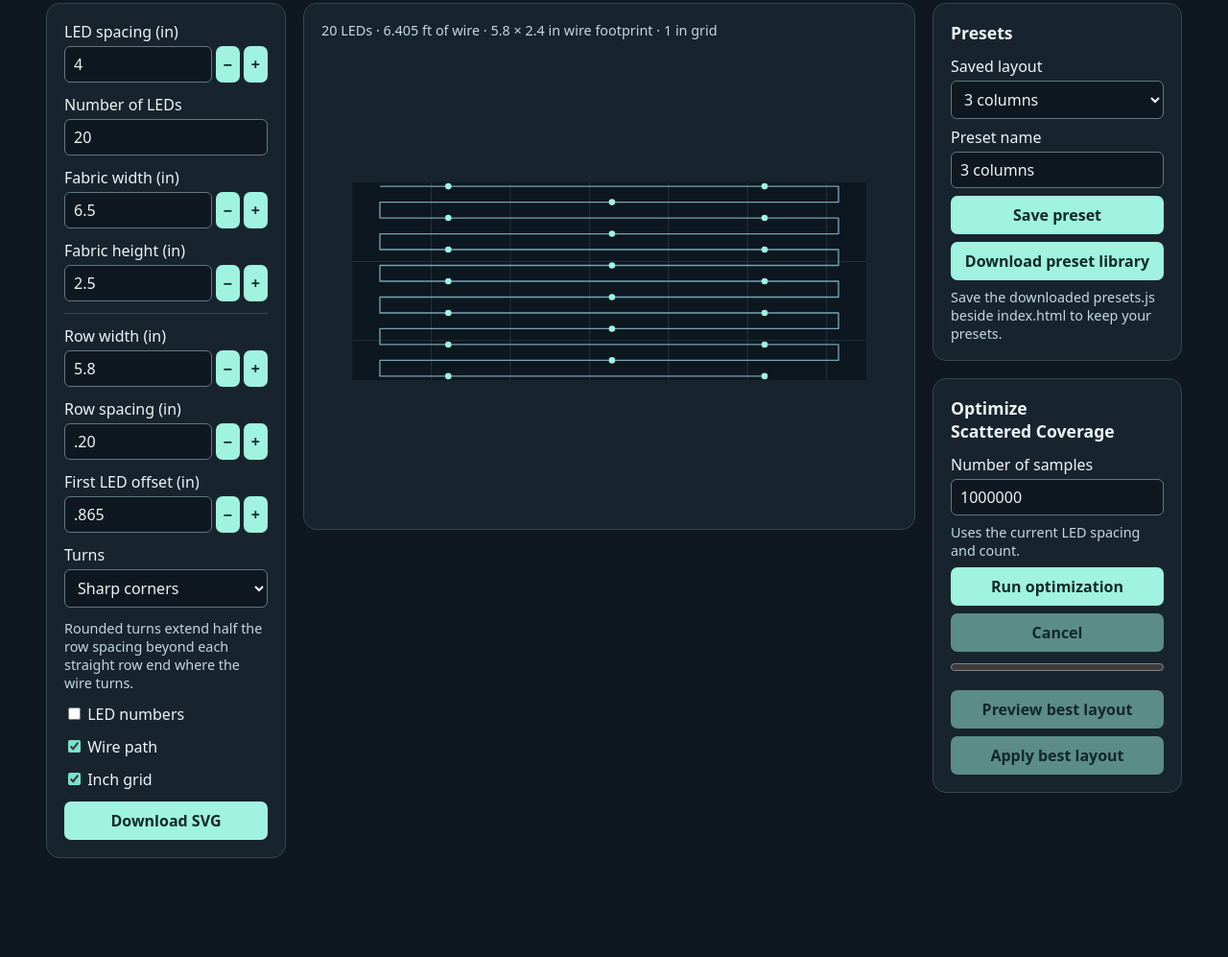
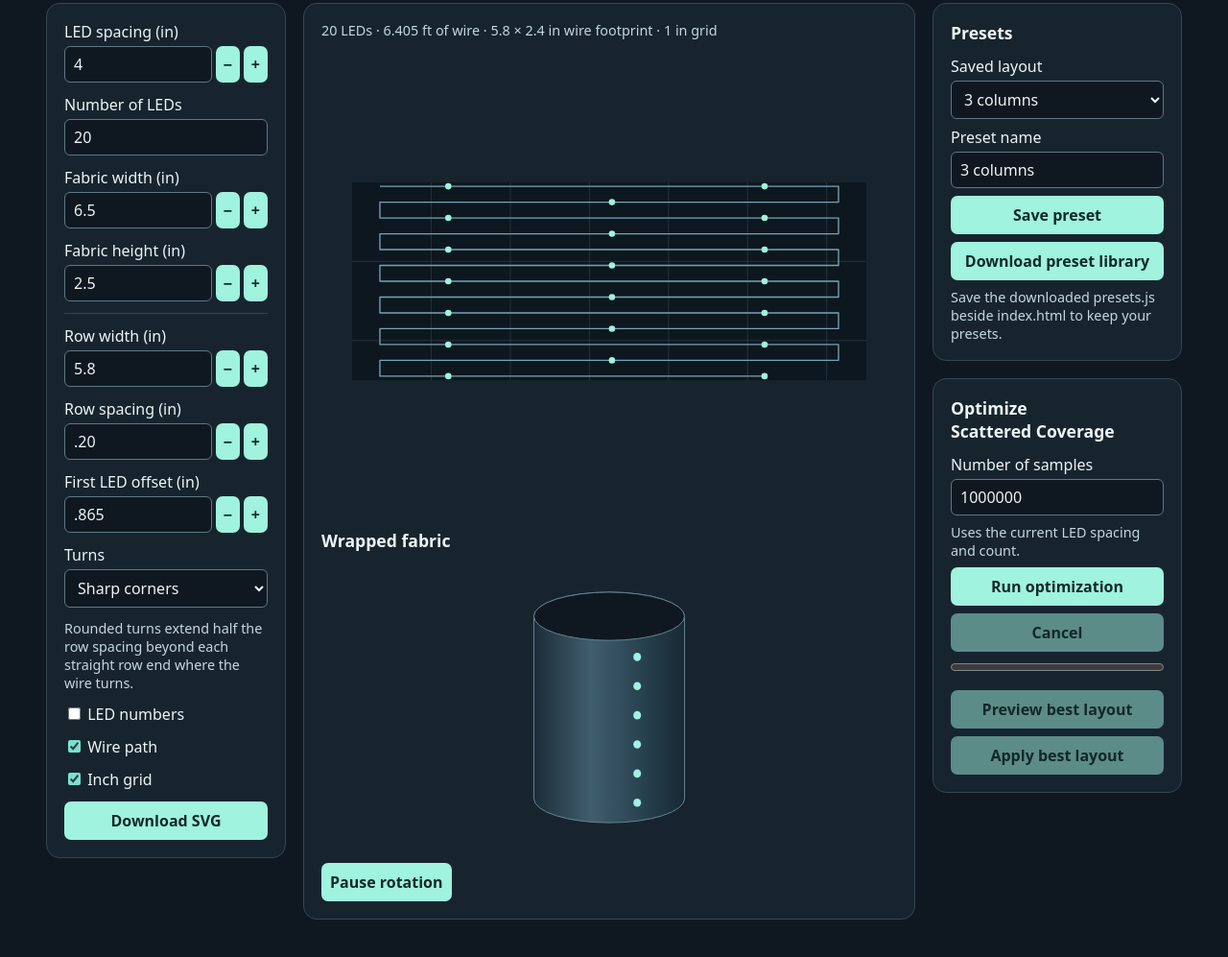
Before and after one commit to ForrestTrepte/LEDStringFabricLayout, a plain HTML site: page index.html in a window 1280 px wide. Shown: the part 129-1126 px from the top of the page at 96% size. Before the commit the page ends 1071 px from the top, so only its background shows below. Drawn offline with Linux system fonts and the light colour scheme.

Commit message:
cylinder visualization

```diff
--- a/index.html
+++ b/index.html
@@ -144,6 +144,11 @@
     border-radius: 8px
   }
 
+  .cylinder-preview { display: grid; gap: 10px; margin-top: 18px }
+  .cylinder-preview h2 { margin: 0; font-size: 1.1rem }
+  .cylinder-preview canvas { display: block; width: 100%; height: clamp(220px, 38vh, 420px); border-radius: 8px }
+  .cylinder-preview button { justify-self: start }
+
   @media (max-width: 950px) {
     .layout {
       grid-template-columns: 250px minmax(0, 1fr)
@@ -192,6 +197,11 @@
     <section aria-label="Layout preview">
       <p id="summary" role="status"></p>
       <svg id="preview" xmlns="http://www.w3.org/2000/svg" role="img" aria-label="Serpentine LED layout"></svg>
+      <div class="cylinder-preview">
+        <h2>Wrapped fabric</h2>
+        <canvas id="cylinder" role="img" aria-label="Cylinder showing LEDs wrapped around the fabric"></canvas>
+        <button id="rotate-cylinder" type="button">Pause rotation</button>
+      </div>
     </section>
     <div class="sidebar">
       <section id="preset-controls" aria-labelledby="preset-heading">
@@ -232,6 +242,114 @@
   const presetFields = ['pitch', 'width', 'gap', 'count', 'offset', 'turn', 'diagonalLead', ...continuationFields, 'labels', 'wire', 'grid'];
   const svgNS = 'http://www.w3.org/2000/svg';
   const inches = new Intl.NumberFormat('en-US', { maximumFractionDigits: 3 });
+  const cylinder = document.querySelector('#cylinder');
+  const cylinderContext = cylinder.getContext('2d');
+  const rotateCylinder = document.querySelector('#rotate-cylinder');
+  let wrappedLayout;
+  let rotation = 0;
+  let rotating = !matchMedia('(prefers-reduced-motion: reduce)').matches;
+  let lastFrame;
+  let frame;
+
+  function drawCylinder() {
+    const ctx = cylinderContext;
+    if (!ctx) return;
+    const { clientWidth, clientHeight } = cylinder;
+    if (!clientWidth || !clientHeight) return;
+    const pixelRatio = window.devicePixelRatio || 1;
+    const canvasWidth = Math.round(clientWidth * pixelRatio);
+    const canvasHeight = Math.round(clientHeight * pixelRatio);
+    if (cylinder.width !== canvasWidth || cylinder.height !== canvasHeight) {
+      cylinder.width = canvasWidth;
+      cylinder.height = canvasHeight;
+    }
+    ctx.setTransform(pixelRatio, 0, 0, pixelRatio, 0, 0);
+    ctx.clearRect(0, 0, clientWidth, clientHeight);
+    if (!wrappedLayout) return;
+
+    const { width, height, leds } = wrappedLayout;
+    const radius = width / (2 * Math.PI);
+    const tilt = .32;
+    const scale = Math.min(clientWidth * .82 / (2 * radius), clientHeight * .79 / (height + 2 * radius * tilt));
+    const rx = radius * scale;
+    const ry = rx * tilt;
+    const cx = clientWidth / 2;
+    const top = (clientHeight - height * scale) / 2;
+    const bottom = top + height * scale;
+    const shade = ctx.createLinearGradient(cx - rx, 0, cx + rx, 0);
+    shade.addColorStop(0, '#1b2d38');
+    shade.addColorStop(.38, '#415e6d');
+    shade.addColorStop(.68, '#2b4553');
+    shade.addColorStop(1, '#172934');
+
+    ctx.beginPath();
+    ctx.moveTo(cx - rx, top);
+    ctx.lineTo(cx - rx, bottom);
+    ctx.ellipse(cx, bottom, rx, ry, 0, Math.PI, 0, true);
+    ctx.lineTo(cx + rx, top);
+    ctx.ellipse(cx, top, rx, ry, 0, 0, Math.PI, true);
+    ctx.fillStyle = shade;
+    ctx.fill();
+    ctx.strokeStyle = '#668390';
+    ctx.stroke();
+    ctx.beginPath();
+    ctx.ellipse(cx, top, rx, ry, 0, 0, 2 * Math.PI);
+    ctx.fillStyle = '#0f1820';
+    ctx.fill();
+    ctx.stroke();
+
+    const seamDepth = Math.cos(rotation);
+    if (seamDepth > 0) {
+      const seamX = cx + rx * Math.sin(rotation);
+      const seamY = top + ry * seamDepth;
+      ctx.beginPath();
+      ctx.moveTo(seamX, seamY);
+      ctx.lineTo(seamX, seamY + height * scale);
+      ctx.strokeStyle = '#8095a0';
+      ctx.setLineDash([3, 4]);
+      ctx.stroke();
+      ctx.setLineDash([]);
+    }
+
+    const dot = Math.max(1.5, Math.min(5, rx * .055));
+    for (const [angle, y] of leds) {
+      const phase = angle + rotation;
+      const depth = Math.cos(phase);
+      if (depth <= 0) continue;
+      ctx.beginPath();
+      ctx.ellipse(cx + rx * Math.sin(phase), top + y * scale + ry * depth,
+        dot * Math.max(.22, depth), dot, 0, 0, 2 * Math.PI);
+      ctx.fillStyle = '#9ff3df';
+      ctx.fill();
+    }
+  }
+
+  function animateCylinder(now) {
+    frame = undefined;
+    if (lastFrame !== undefined) rotation = (rotation + Math.min(50, now - lastFrame) * .0007) % (2 * Math.PI);
+    lastFrame = now;
+    drawCylinder();
+    if (rotating && wrappedLayout) frame = requestAnimationFrame(animateCylinder);
+  }
+
+  function refreshCylinder() {
+    drawCylinder();
+    if (rotating && wrappedLayout && frame === undefined) {
+      lastFrame = undefined;
+      frame = requestAnimationFrame(animateCylinder);
+    }
+    rotateCylinder.textContent = rotating ? 'Pause rotation' : 'Play rotation';
+  }
+
+  rotateCylinder.addEventListener('click', () => {
+    rotating = !rotating;
+    if (!rotating && frame !== undefined) {
+      cancelAnimationFrame(frame);
+      frame = undefined;
+    }
+    refreshCylinder();
+  });
+  new ResizeObserver(drawCylinder).observe(cylinder);
 
   function add(parent, tag, attributes) {
     const node = document.createElementNS(svgNS, tag);
@@ -470,6 +588,8 @@
 
   function render(candidate) {
     preview.replaceChildren();
+    wrappedLayout = undefined;
+    refreshCylinder();
     download.disabled = true;
     const input = controls.elements;
     const diagonal = (candidate?.turn ?? input.turn.value) === 'diagonal';
@@ -536,11 +656,19 @@
     const labels = input.labels.checked && add(route, 'g', {
       fill: '#edf4f6', 'font-size': fontSize, 'font-family': 'system-ui, sans-serif', 'text-anchor': 'middle'
     });
+    const wrappedLEDs = [];
     for (let index = 0; index < placed; index++) {
       const [cx, cy] = positions ? positions[index] : pointAt(offset + index * pitch);
       add(leds, 'circle', { cx, cy, r: dot });
       if (labels) add(labels, 'text', { x: cx, y: cy - dot - fontSize * .25 }).textContent = index + 1;
+      const fabricX = cx + dx;
+      const fabricY = cy + dy;
+      if (fabricX >= 0 && fabricX <= fabricWidth && fabricY >= 0 && fabricY <= fabricHeight) {
+        wrappedLEDs.push([fabricX / fabricWidth * 2 * Math.PI, fabricY]);
+      }
     }
+    wrappedLayout = { width: fabricWidth, height: fabricHeight, leds: wrappedLEDs };
+    refreshCylinder();
     summary.textContent = [
       placed === count
         ? `${count.toLocaleString('en-US')} LEDs`
```
